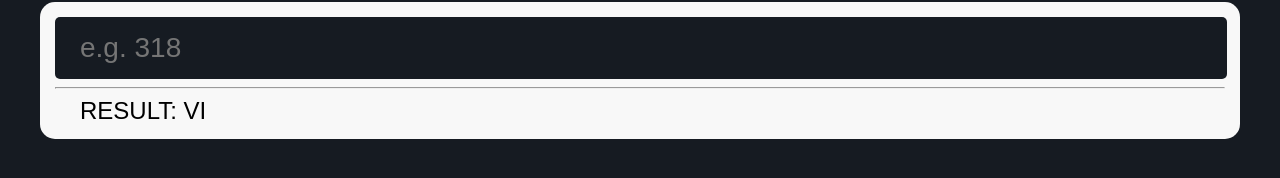
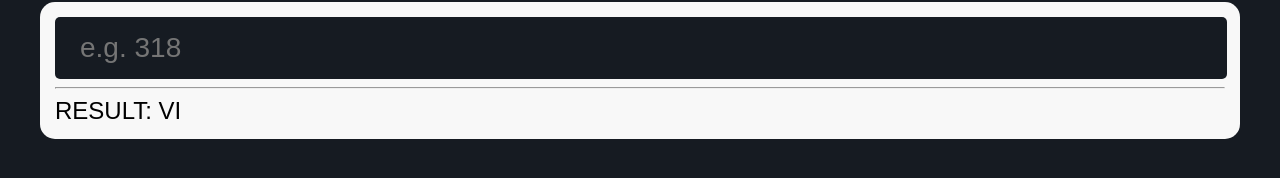
Before and after one commit to malik-turk/roman-numeral-calculator, a Next.js app: page / in a window 1280 px wide. Shown: the part 136-314 px from the top of the page. Built offline with nearby package versions, Linux system fonts and the light colour scheme; a web font is replaced by a local one.

Commit message:
remove extra padding

```diff
--- a/components/Calculator.tsx
+++ b/components/Calculator.tsx
@@ -21,7 +21,6 @@ const NumericInput = styled.input`
 const RomanNumeralsOutput = styled.div`
   font-size: 24px;
   color: #000;
-  padding-left: 25px;
 
   span {
     text-transform: uppercase;
```
